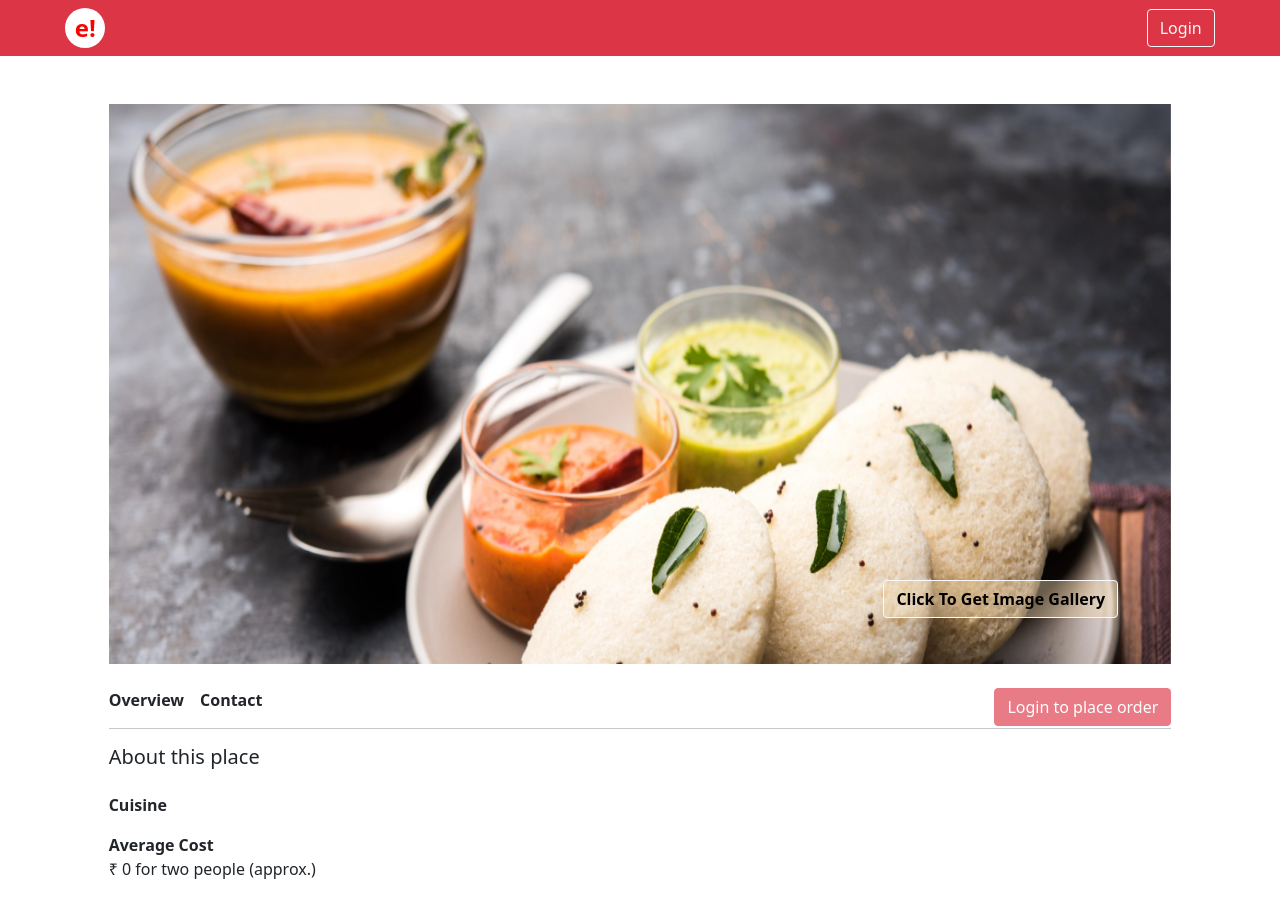
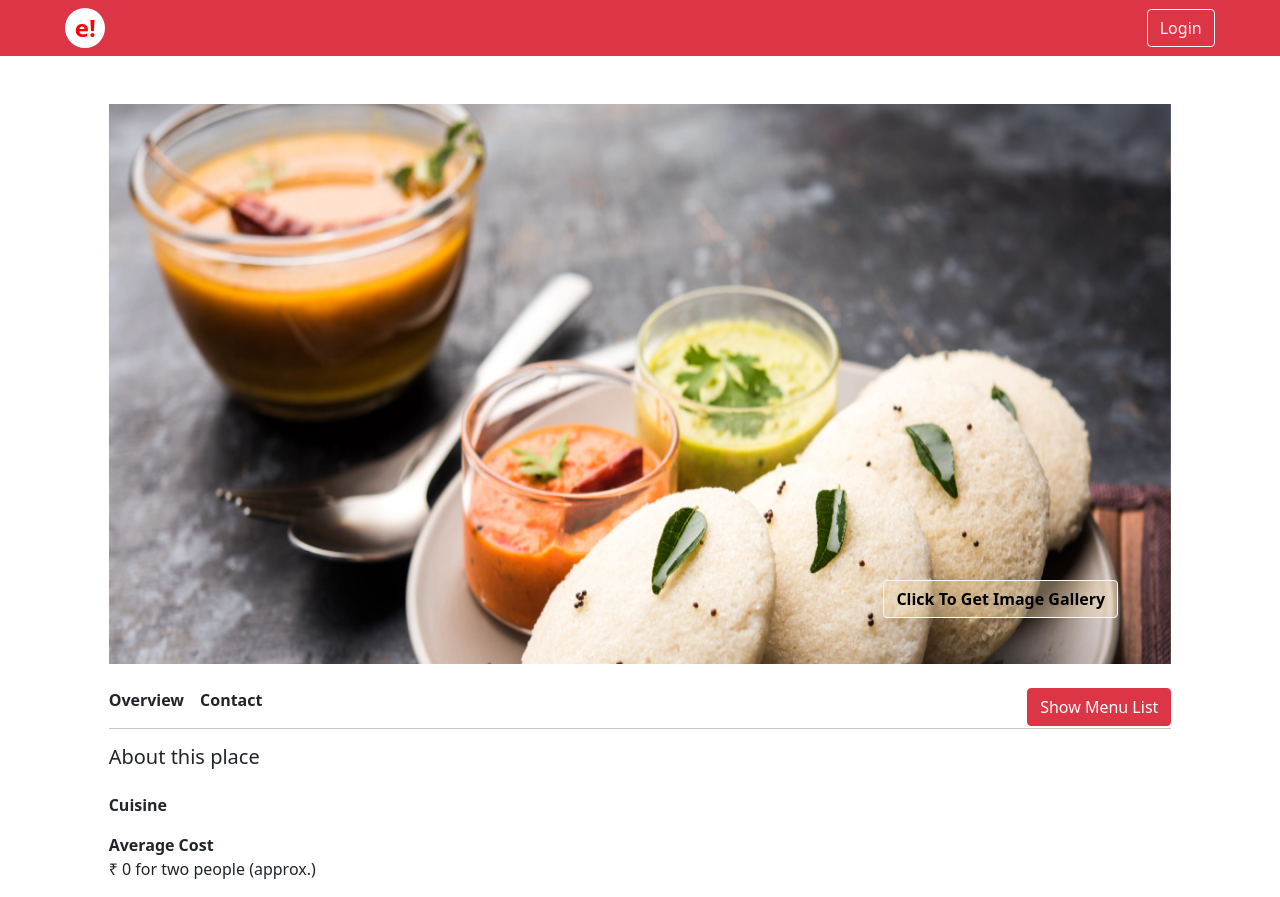
Before and after one commit to KolipakaSrinivas/zomato_clone, a React (Vite) app: page /restaurant/1 in a window 1280 px wide. Built offline with nearby package versions, Linux system fonts and the light colour scheme; no server answers.

Commit message:
project complated

```diff
--- a/index.html
+++ b/index.html
@@ -2,7 +2,7 @@
 <html lang="en">
   <head>
     <meta charset="UTF-8" />
-    <link rel="icon" type="image/svg+xml" href="/vite.svg" />
+    <link rel="icon" type="image/svg+xml" href="./src/assets/android-icon-48x48.png" />
     <meta name="viewport" content="width=device-width, initial-scale=1.0" />
     <title>Vite + React</title>
     <link
--- a/src/components/common/Header.componet.jsx
+++ b/src/components/common/Header.componet.jsx
@@ -39,7 +39,7 @@ function Header(props) {
         // store
         localStorage.setItem("batch64token", token);
         alert("login in successfully");
-        window.location.assign("/");
+        // window.location.assign("/");
 
       };
 
--- a/src/components/restaurent/Restaurent.component.jsx
+++ b/src/components/restaurent/Restaurent.component.jsx
@@ -1,9 +1,7 @@
 import React, { Fragment,useState,useEffect } from 'react'
 import { useParams } from "react-router-dom";
-import Header from '../common/Header.componet'
+import Header from '../../components/common/Header.componet'
 import axios from 'axios';
-
-
 
 
 
@@ -12,6 +10,7 @@ import {Overview,Contact} from './Contact-And-Overview/Overview-and-Contact.comp
 import CarouselGallery from './Carousel/Carousel.component'
 import AddAndRemoveItems from './AddAndRemove/AddAndRemove.component'
 import PaymentSection from './PaymentSection/PaymentSection.component'
+
 
 
 
@@ -30,11 +29,12 @@ function Restaurent() {
         return result;
       } catch (error) {
         // remove a token from localStorage
-               localStorage.removeItem("batch64token");
+        // localStorage.removeItem("batch64token");
         return false;
       }
     }
   };
+
 
 
       let [user, setUser] = useState(getUserLoginData());
@@ -237,7 +237,7 @@ function Restaurent() {
                                       {/* Contact And  Overview Toggle End */}
 
                                             {/* Button */}
-                                                {user === false ? (
+                                                {user === true ? (
                                                       <button disabled className="btn btn-danger align-self-start">
                                                          Login to place order
                                                       </button>
```
Also changed, not shown: src/assets/android-icon-48x48.png (added), vite.svg (added). Lines whose indentation alone changed are shown as unchanged.
